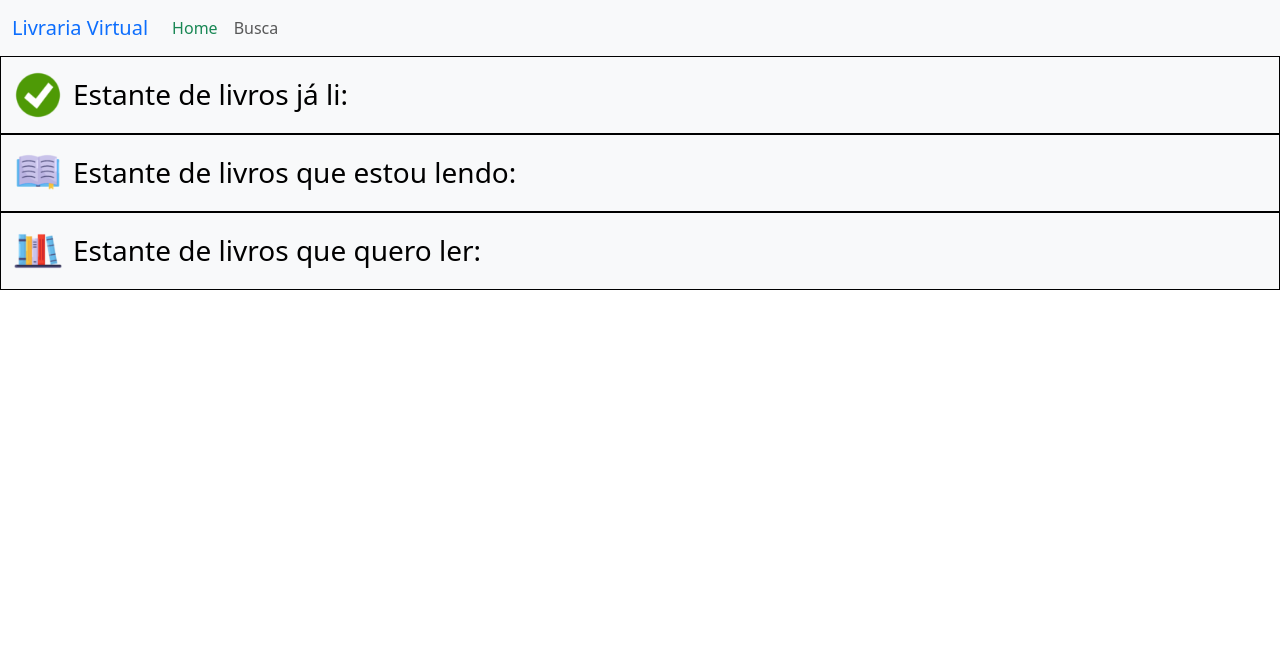
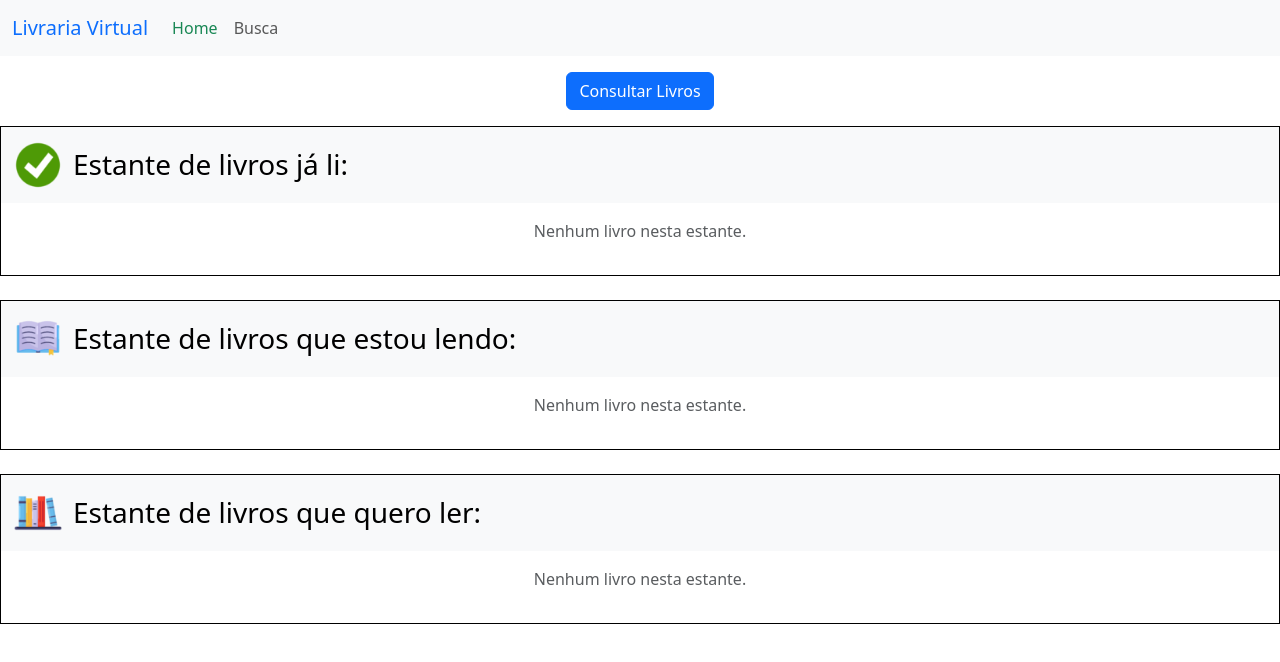
Before and after one commit to vidalYep/Livraria-React-Boostrap, a React (Create React App) app: page / in a window 1280 px wide. Shown: the top 662 px of the page. Built offline with nearby package versions, Linux system fonts and the light colour scheme.

Commit message:
Feat: Os livros filtrados são exibidos na estante correspondente

```diff
--- a/src/components/CardLivro.js
+++ b/src/components/CardLivro.js
@@ -1,33 +1,24 @@
-import React, { useState, useEffect } from "react";
-
+import { useState } from "react";
 export function CardLivro({
   id,
   title,
   authors,
-  shelf: initialShelf = "none", // O valor original vindo da API
+  shelf: initialShelf = "none",
   thumbnail = "https://via.placeholder.com/150",
   language = "Idioma não especificado",
   categories = "Categoria não definida",
   averageRating = "Média não disponível",
-  comments,
+  atualizarShelf, // Função passada pelo componente pai
 }) {
   const [shelf, setShelf] = useState(() => {
-    // Tenta buscar o valor de shelf do localStorage, se não existir, usa o valor default
     const savedShelf = localStorage.getItem(`shelf-${id}`);
-    return savedShelf ? savedShelf : initialShelf; // Retorna o valor salvo ou o valor da API
+    return savedShelf ? savedShelf : initialShelf;
   });
 
-  // Função para atualizar o estado e salvar a alteração no localStorage
   const handleShelfChange = (newShelf) => {
-    setShelf(newShelf);
-    // Salva o novo valor de shelf no localStorage com a chave específica do livro (id)
-    localStorage.setItem(`shelf-${id}`, newShelf);
+    setShelf(newShelf); // Atualiza o estado local do componente
+    atualizarShelf(id, newShelf); // Notifica o pai sobre a mudança
   };
-
-  useEffect(() => {
-    // Garantir que o shelf seja sincronizado com o localStorage ao carregar o componente
-    localStorage.setItem(`shelf-${id}`, shelf);
-  }, [id, shelf]);
 
   return (
     <div className="CardLivro d-flex justify-content-center">
@@ -44,71 +35,27 @@ export function CardLivro({
               }}
             />
           </div>
-          <h4
-            className="card-title text-center m-3"
-            style={{
-              fontFamily: "'Poppins', sans-serif",
-            }}
-          >
-            {title}
-          </h4>
+          <h4 className="card-title text-center m-3">{title}</h4>
           <p className="card-text">
-            <span
-              className="text-highlight"
-              style={{
-                fontWeight: "bold",
-              }}
-            >
-              Autor(es):{" "}
-            </span>
+            <b>Autor(es): </b>
             {authors}
           </p>
           <p className="card-text">
-            <span
-              className="text-highlight"
-              style={{
-                fontWeight: "bold",
-              }}
-            >
-              Linguagem:{" "}
-            </span>
+            <b>Linguagem: </b>
             {language}
           </p>
           <p className="card-text">
-            <span
-              className="text-highlight"
-              style={{
-                fontWeight: "bold",
-              }}
-            >
-              Categoria(s):{" "}
-            </span>
+            <b>Categoria(s): </b>
             {categories}
           </p>
           <p className="card-text">
-            <span
-              className="text-highlight"
-              style={{
-                fontWeight: "bold",
-              }}
-            >
-              Média de avaliação:{" "}
-            </span>
+            <b>Média de avaliação: </b>
             {averageRating}
           </p>
           <p className="card-text">
-            <span
-              className="text-highlight"
-              style={{
-                fontWeight: "bold",
-              }}
-            >
-              Estante atual:{" "}
-            </span>
+            <b>Estante atual: </b>
             {shelf}
           </p>
-          <p className="card-text">{id}</p>
-          <p className="card-text">{comments}</p>
 
           <h6 className="text-center m-4">
             Clique para alterar o livro de estante:
@@ -124,7 +71,7 @@ export function CardLivro({
               className="btn btn-primary flex-grow-1 mx-2"
               onClick={() => handleShelfChange("Estou lendo")}
             >
-              Estou Lendo
+              Estou lendo
             </button>
             <button
               className="btn btn-primary flex-grow-1 mx-2"
--- a/src/components/Estantes.js
+++ b/src/components/Estantes.js
@@ -1,17 +1,51 @@
-export function Estantes({ IcoEstante, TitleEstante }) {
+import React from "react";
+import { CardLivro } from "./CardLivro";
+
+export function Estantes({ IcoEstante, TitleEstante, livros, shelf }) {
+  const livrosFiltrados = livros
+    .map((livro) => {
+      const localShelf = localStorage.getItem(`shelf-${livro.id}`);
+      return { ...livro, shelf: localShelf || livro.shelf || "none" };
+    })
+    .filter((livro) => livro.shelf === shelf);
+
   return (
-    <div className="Estantes border border-black">
+    <div className="Estantes border border-black mb-4">
       <nav className="navbar bg-body-tertiary">
         <div className="container-fluid">
           <div className="navbar-brand d-flex align-items-center">
             <img
               src={IcoEstante}
+              alt="Ícone da estante"
               style={{ width: "50px", height: "50px", marginRight: "10px" }}
             />
             <h3 className="mb-0">{TitleEstante}</h3>
           </div>
         </div>
       </nav>
+
+      <div className="row g-3 p-3">
+        {livrosFiltrados.length > 0 ? (
+          livrosFiltrados.map((livro) => (
+            <div key={livro.id} className="col-sm-12 col-md-6 col-lg-4">
+              <CardLivro
+                id={livro.id}
+                thumbnail={livro.thumbnail}
+                title={livro.title}
+                authors={livro.authors}
+                shelf={livro.shelf}
+                language={livro.language}
+                categories={livro.categories}
+                averageRating={livro.averageRating}
+              />
+            </div>
+          ))
+        ) : (
+          <div className="d-flex justify-content-center text-muted">
+            <p>Nenhum livro nesta estante.</p>
+          </div>
+        )}
+      </div>
     </div>
   );
 }
--- a/src/components/Header.js
+++ b/src/components/Header.js
@@ -4,9 +4,7 @@ export function Header({ AlteraHome = "", AlteraBusca = "" }) {
   return (
     <nav className="navbar navbar-expand-lg bg-body-tertiary">
       <div className="container-fluid">
-        <a className="navbar-brand text-primary" href="/">
-          Livraria Virtual
-        </a>
+        <a className="navbar-brand text-primary">Livraria Virtual</a>
         <button
           className="navbar-toggler"
           type="button"
--- a/src/livraria/ListaLivrosView.js
+++ b/src/livraria/ListaLivrosView.js
@@ -5,17 +5,43 @@ import { ButtonListar } from "../components/ButtonListar";
 export function ListaLivrosView() {
   const [livros, setLivros] = useState([]);
   const [termoBusca, setTermoBusca] = useState("");
-  const livrosFiltrados = livros.filter((livro) =>
-    livro.title.toLowerCase().includes(termoBusca.toLowerCase())
+  const [shelfFiltro, setShelfFiltro] = useState("");
+
+  // Atualiza a estante (shelf) de um livro específico
+  const atualizarShelf = (id, newShelf) => {
+    setLivros((prevLivros) =>
+      prevLivros.map((livro) =>
+        livro.id === id ? { ...livro, shelf: newShelf } : livro
+      )
+    );
+    localStorage.setItem(`shelf-${id}`, newShelf); // Também salva no localStorage
+  };
+
+  // Atualizar os livros com os valores de shelf do localStorage
+  const livrosComShelf = livros.map((livro) => {
+    const localShelf = localStorage.getItem(`shelf-${livro.id}`);
+    return {
+      ...livro,
+      shelf: localShelf || livro.shelf || "none",
+    };
+  });
+
+  // Filtrar livros por título e shelf
+  const livrosFiltrados = livrosComShelf.filter(
+    (livro) =>
+      livro.title.toLowerCase().includes(termoBusca.toLowerCase()) &&
+      (shelfFiltro === "" || livro.shelf === shelfFiltro)
   );
+
   return (
     <div className="ListaLivrosView">
       <div className="d-flex justify-content-center m-3">
         <ButtonListar setLivros={setLivros} />
       </div>
 
+      {/* Input de busca por título */}
       <div className="d-flex justify-content-center m-3">
-        <div class="search col-lg-6">
+        <div className="search col-lg-6">
           <input
             type="text"
             className="form-control form-control-lg w-100 search-input"
@@ -25,27 +51,43 @@ export function ListaLivrosView() {
           />
         </div>
       </div>
+
+      {/* Filtro por shelf */}
+      <div className="d-flex justify-content-center m-3">
+        <select
+          className="form-select col-lg-6"
+          value={shelfFiltro}
+          onChange={(e) => setShelfFiltro(e.target.value)}
+        >
+          <option value="">Todas as estantes</option>
+          <option value="Quero ler">Quero ler</option>
+          <option value="Estou lendo">Estou lendo</option>
+          <option value="Já lido">Já lido</option>
+        </select>
+      </div>
+
+      {/* Exibição de livros filtrados */}
       {livrosFiltrados.length > 0 ? (
         <div className="row g-3">
-          {livrosFiltrados.map((l, index) => (
-            <div key={index} className="col-sm-12 col-md-6 col-lg-4">
+          {livrosFiltrados.map((l) => (
+            <div key={l.id} className="col-sm-12 col-md-6 col-lg-4">
               <CardLivro
+                id={l.id}
                 thumbnail={l.thumbnail}
                 title={l.title}
                 authors={l.authors}
-                shelf={l.shelf}
+                shelf={l.shelf} // Passa o valor atual de shelf
                 language={l.language}
                 categories={l.categories}
                 averageRating={l.averageRating}
-                id={l.id}
-                comments={l.comments}
+                atualizarShelf={atualizarShelf} // Função para atualizar a shelf
               />
             </div>
           ))}
         </div>
       ) : (
         <div className="d-flex justify-content-center m-3">
-          <p className="text-muted">Nenhum livro encontrado com esse título.</p>
+          <p className="text-muted">Nenhum livro encontrado.</p>
         </div>
       )}
     </div>
--- a/src/pages/Home.js
+++ b/src/pages/Home.js
@@ -1,20 +1,42 @@
 import { Header } from "../components/Header";
 import { Estantes } from "../components/Estantes";
+import { useState } from "react";
+import { ButtonListar } from "../components/ButtonListar";
+
 export default function Home() {
+  const [livros, setLivros] = useState([]);
+
   return (
     <div className="Home">
       <Header AlteraHome="nav-link active text-success" />
+
+      {/* Botão para listar livros */}
+      <div className="d-flex justify-content-center m-3">
+        <ButtonListar setLivros={setLivros} />
+      </div>
+
+      {/* Estante de livros já lidos */}
       <Estantes
         IcoEstante={require("../assets/jalido.png")}
         TitleEstante={"Estante de livros já li:"}
+        livros={livros} // Passa os livros para o componente
+        shelf="Já lido" // Filtro para "Já lido"
       />
+
+      {/* Estante de livros que estou lendo */}
       <Estantes
         IcoEstante={require("../assets/lendo.png")}
         TitleEstante={"Estante de livros que estou lendo:"}
+        livros={livros} // Passa os livros para o componente
+        shelf="Estou lendo" // Filtro para "Estou lendo"
       />
+
+      {/* Estante de livros que quero ler */}
       <Estantes
         IcoEstante={require("../assets/queroler.png")}
         TitleEstante={"Estante de livros que quero ler:"}
+        livros={livros} // Passa os livros para o componente
+        shelf="Quero ler" // Filtro para "Quero ler"
       />
     </div>
   );
```
